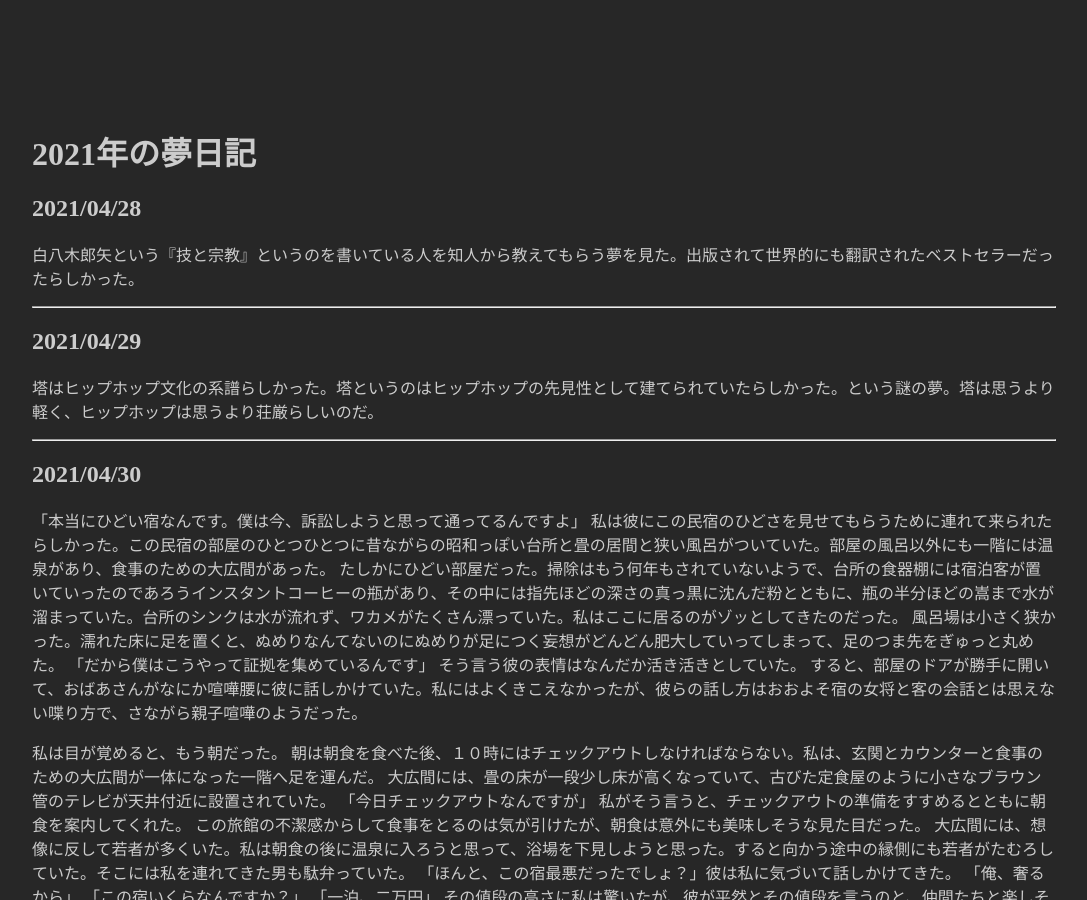
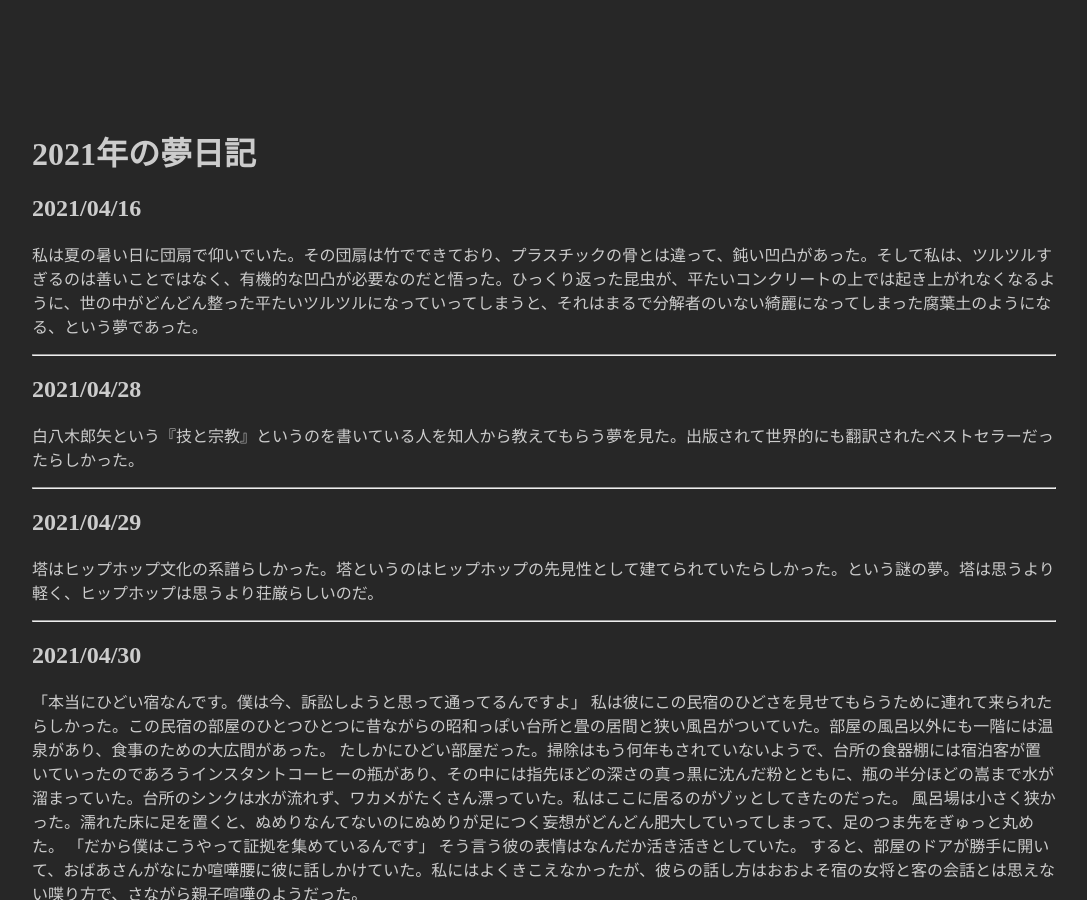
Before and after one commit to hihumi-riku/hihumi-riku.github.io, a Jekyll site: the page built from _posts/2021-05-04-dream_2021.md, in a window 1280 px wide and 900 px high. Shown: the whole window, without its empty margins (96-1183 px from the left). Built offline with Jekyll 4.4.1, drawn with Linux system fonts in a browser that asks for light colours.

Commit message:
Added contents

```diff
--- a/_posts/2021-05-04-dream_2021.md
+++ b/_posts/2021-05-04-dream_2021.md
@@ -8,21 +8,28 @@ title: 2021年の夢日記
 
 <a id="1"></a>
 <a href="#1"></a>
+## 2021/04/16
+私は夏の暑い日に団扇で仰いでいた。その団扇は竹でできており、プラスチックの骨とは違って、鈍い凹凸があった。そして私は、ツルツルすぎるのは善いことではなく、有機的な凹凸が必要なのだと悟った。ひっくり返った昆虫が、平たいコンクリートの上では起き上がれなくなるように、世の中がどんどん整った平たいツルツルになっていってしまうと、それはまるで分解者のいない綺麗になってしまった腐葉土のようになる、という夢であった。
+
+
+---
+<a id="2"></a>
+<a href="#2"></a>
 ## 2021/04/28
 白八木郎矢という『技と宗教』というのを書いている人を知人から教えてもらう夢を見た。出版されて世界的にも翻訳されたベストセラーだったらしかった。
 
 
 
 ---
-<a id="2"></a>
-<a href="#2"></a>
+<a id="3"></a>
+<a href="#3"></a>
 ## 2021/04/29
 塔はヒップホップ文化の系譜らしかった。塔というのはヒップホップの先見性として建てられていたらしかった。という謎の夢。塔は思うより軽く、ヒップホップは思うより荘厳らしいのだ。
 
 
 ---
-<a id="3"></a>
-<a href="#3"></a>
+<a id="4"></a>
+<a href="#4"></a>
 ## 2021/04/30
 
 「本当にひどい宿なんです。僕は今、訴訟しようと思って通ってるんですよ」
```
Also changed, not shown: _posts/2020-01-15-dream_2020.md (+10 -6 lines), writings_list.md (+1 -0 lines).
